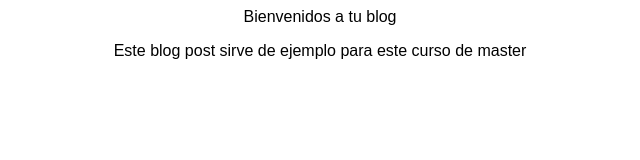
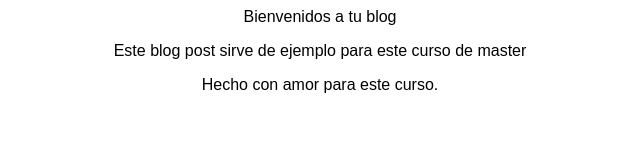
Before and after one commit to DanielVC/blogpost, a plain HTML site: page index.html in a window 1280 px wide. Shown: the whole page, without its empty margins (320-960 px from the left). Drawn offline with Linux system fonts and the light colour scheme.

Commit message:
Se añade mas contenido al blogpsot

```diff
--- a/index.html
+++ b/index.html
@@ -5,11 +5,16 @@
         <link rel="stylesheet" href="css/estilos.css" />
     </head>
     <body>
-        <div>
-            Bienvenidos a tu blog
-        </div>
-        <div>
-            <p>Este blog post sirve de ejemplo para este curso de master</p>
+        <div id="container">
+            <div>
+                Bienvenidos a tu blog
+            </div>
+            <div>
+                <p>Este blog post sirve de ejemplo para este curso de master</p>
+            </div>
+            <div>
+                Hecho con amor para este curso.
+            </div>
         </div>
     </body>
 </html>
```
Also changed, not shown: imagenes/arbol.jpg (added), imagenes/logo.png (added).
